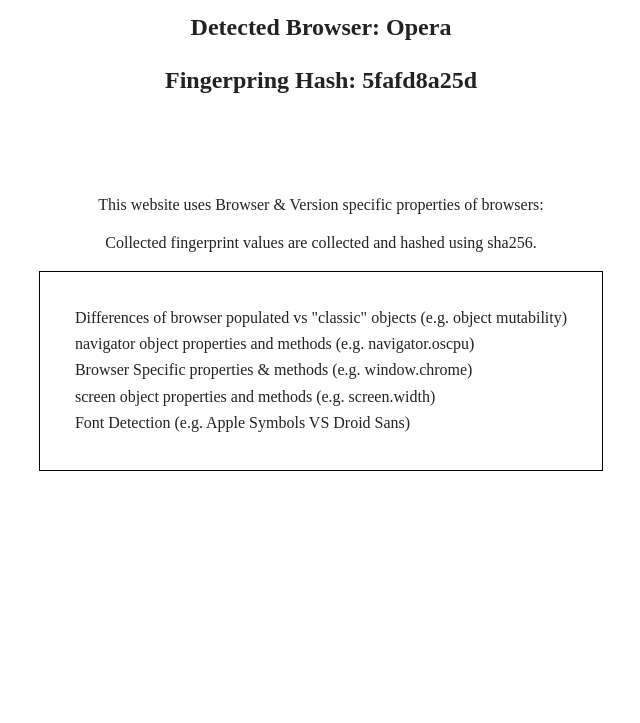
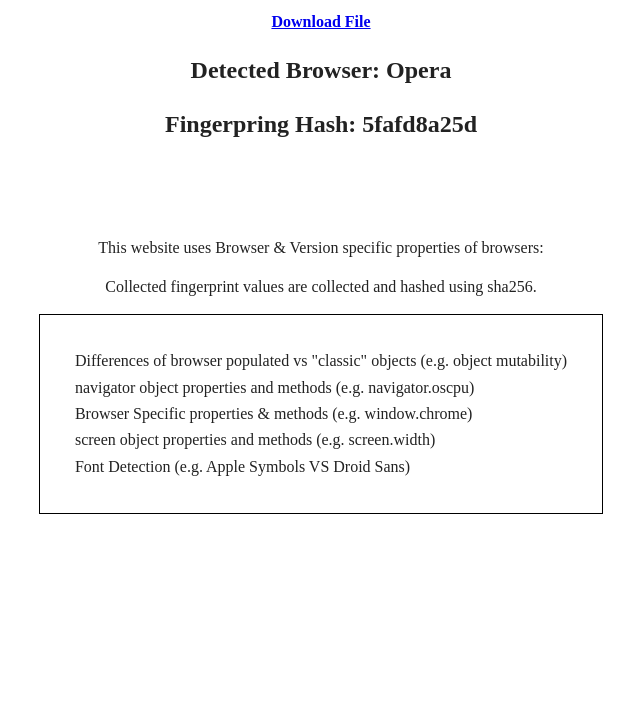
Before and after one commit to floresh/floresh.github.io, a plain HTML site: page index.html in a window 1280 px wide. Shown: the part 77-800 px from the top of the page, without its empty margins (319-959 px from the left). Drawn offline with Linux system fonts and the light colour scheme.

Commit message:
added download link
test download link

```diff
--- a/index.html
+++ b/index.html
@@ -35,6 +35,7 @@
 
         <div id="content">
             <div class="inner">
+                <h4><a href="wumbo.png">Download File</a></h4>
                 <h2><span>Detected Browser: </span> <span id="browser_value"></span></h2>
                 <h2><span>Fingerpring Hash: </span> <span id="hash_value"></span></h2>
                 <!-- Fingerprint hash value goes here -->
```
